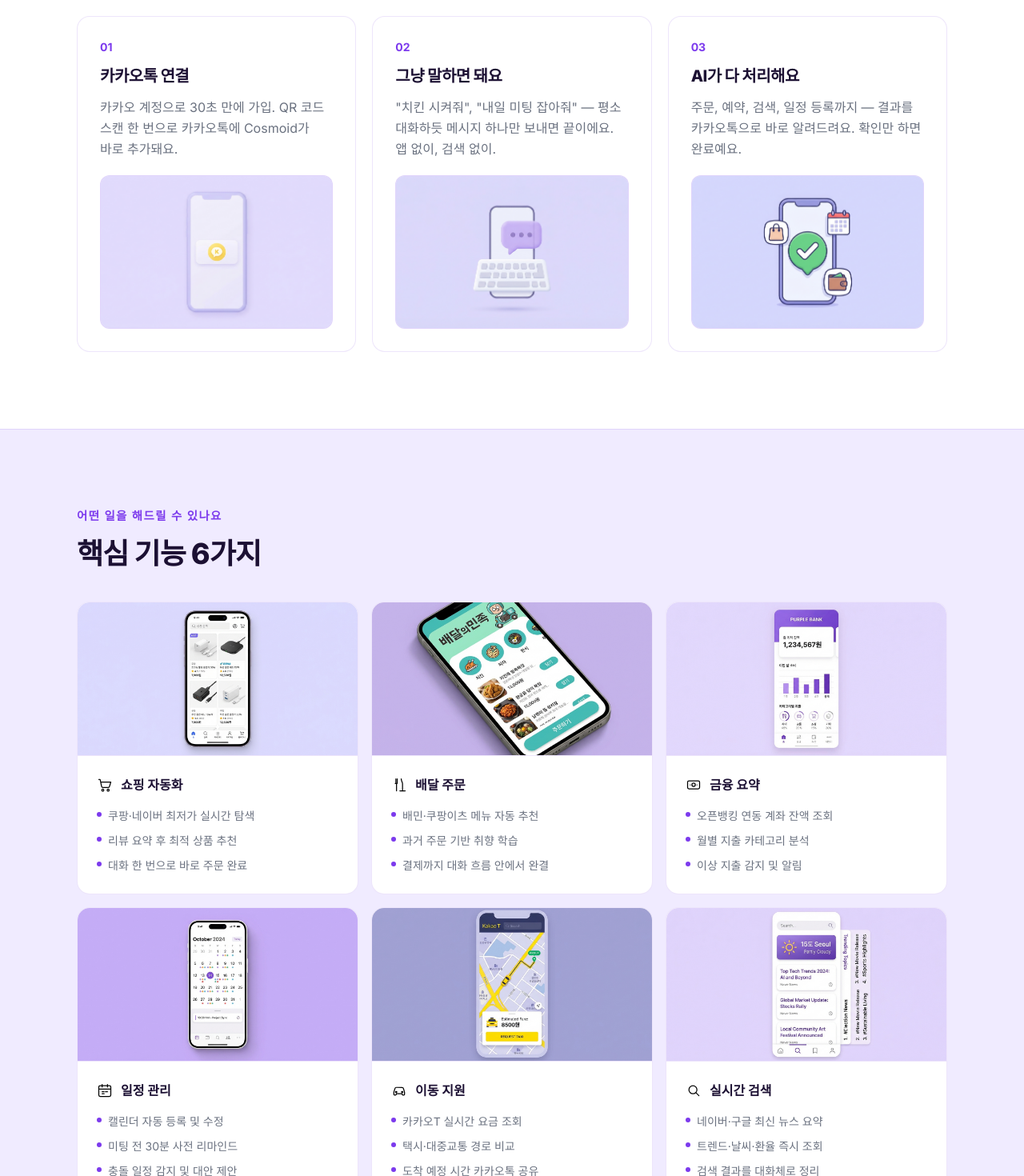
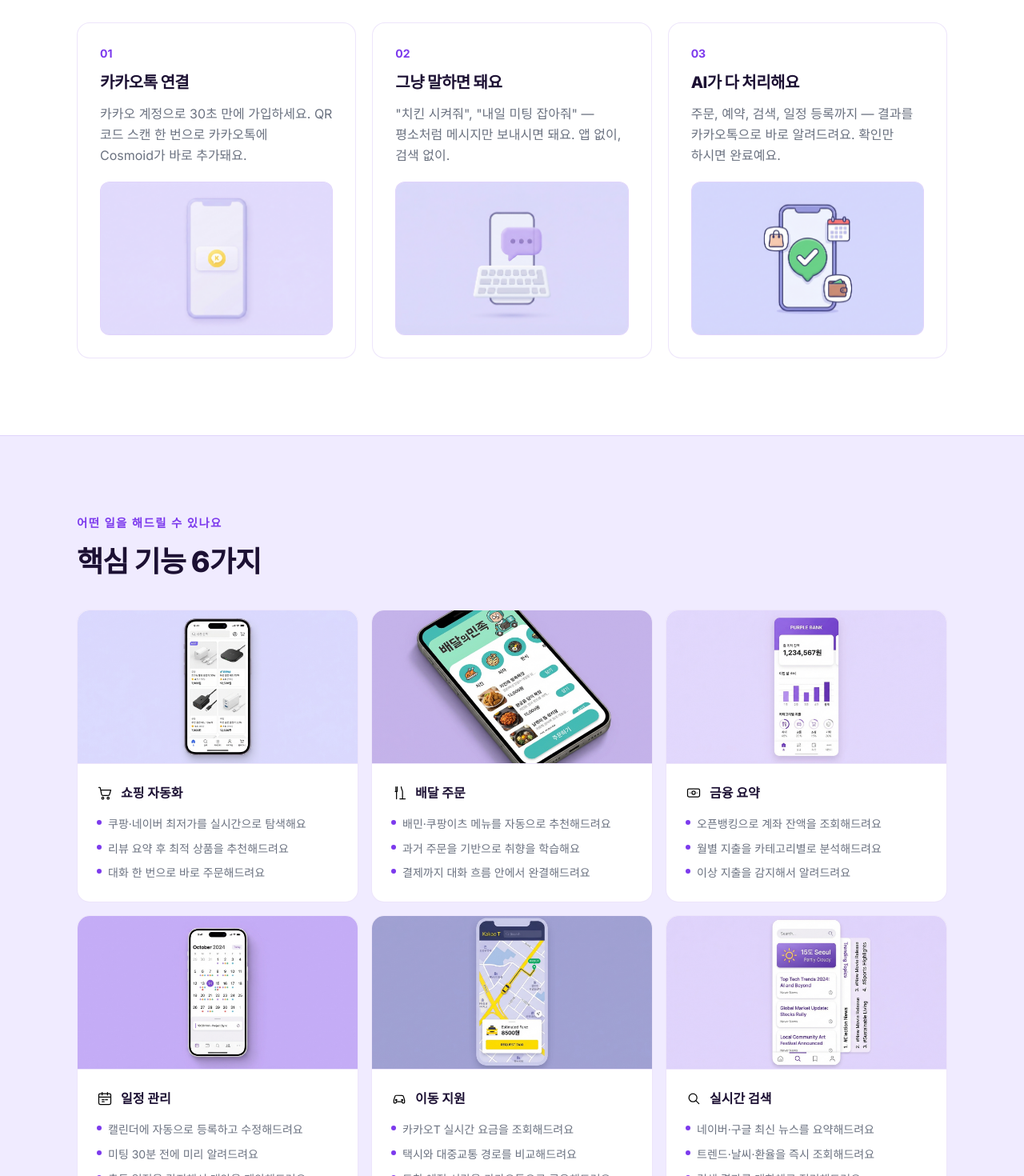
Before and after one commit to seojoonkim/cosmoid, a Next.js app: page / in a window 1280 px wide. Shown: the part 1980-3450 px from the top of the page at 80% size. Built offline with nearby package versions, Linux system fonts and the light colour scheme.

Commit message:
fix: 불릿 존댓말/WhyCosmoid 소제목/줄간격

```diff
--- a/src/app/globals.css
+++ b/src/app/globals.css
@@ -34,7 +34,7 @@ body {
   background: var(--bg);
   color: var(--text);
   overflow-x: hidden;
-  line-height: 1.6;
+  line-height: 1.75;
   word-break: keep-all;
 }
 a {
--- a/src/components/Features.tsx
+++ b/src/components/Features.tsx
@@ -8,37 +8,37 @@ const features = [
     icon: "/icons/cart.svg",
     title: "쇼핑 자동화",
     image: "/images/2026-03-01-feat-shopping.png",
-    bullets: ["쿠팡·네이버 최저가 실시간 탐색", "리뷰 요약 후 최적 상품 추천", "대화 한 번으로 바로 주문 완료"],
+    bullets: ["쿠팡·네이버 최저가를 실시간으로 탐색해요", "리뷰 요약 후 최적 상품을 추천해드려요", "대화 한 번으로 바로 주문해드려요"],
   },
   {
     icon: "/icons/food.svg",
     title: "배달 주문",
     image: "/images/2026-03-01-feat-delivery.png",
-    bullets: ["배민·쿠팡이츠 메뉴 자동 추천", "과거 주문 기반 취향 학습", "결제까지 대화 흐름 안에서 완결"],
+    bullets: ["배민·쿠팡이츠 메뉴를 자동으로 추천해드려요", "과거 주문을 기반으로 취향을 학습해요", "결제까지 대화 흐름 안에서 완결해드려요"],
   },
   {
     icon: "/icons/money.svg",
     title: "금융 요약",
     image: "/images/2026-03-01-feat-finance.png",
-    bullets: ["오픈뱅킹 연동 계좌 잔액 조회", "월별 지출 카테고리 분석", "이상 지출 감지 및 알림"],
+    bullets: ["오픈뱅킹으로 계좌 잔액을 조회해드려요", "월별 지출을 카테고리별로 분석해드려요", "이상 지출을 감지해서 알려드려요"],
   },
   {
     icon: "/icons/calendar.svg",
     title: "일정 관리",
     image: "/images/2026-03-01-feat-calendar.png",
-    bullets: ["캘린더 자동 등록 및 수정", "미팅 전 30분 사전 리마인드", "충돌 일정 감지 및 대안 제안"],
+    bullets: ["캘린더에 자동으로 등록하고 수정해드려요", "미팅 30분 전에 미리 알려드려요", "충돌 일정을 감지해서 대안을 제안해드려요"],
   },
   {
     icon: "/icons/car.svg",
     title: "이동 지원",
     image: "/images/2026-03-01-feat-taxi.png",
-    bullets: ["카카오T 실시간 요금 조회", "택시·대중교통 경로 비교", "도착 예정 시간 카카오톡 공유"],
+    bullets: ["카카오T 실시간 요금을 조회해드려요", "택시와 대중교통 경로를 비교해드려요", "도착 예정 시간을 카카오톡으로 공유해드려요"],
   },
   {
     icon: "/icons/search.svg",
     title: "실시간 검색",
     image: "/images/2026-03-01-feat-search.png",
-    bullets: ["네이버·구글 최신 뉴스 요약", "트렌드·날씨·환율 즉시 조회", "검색 결과를 대화체로 정리"],
+    bullets: ["네이버·구글 최신 뉴스를 요약해드려요", "트렌드·날씨·환율을 즉시 조회해드려요", "검색 결과를 대화체로 정리해드려요"],
   },
 ];
 
--- a/src/components/HowItWorks.tsx
+++ b/src/components/HowItWorks.tsx
@@ -6,19 +6,19 @@ const steps = [
   {
     number: "01",
     title: "카카오톡 연결",
-    description: "카카오 계정으로 30초 만에 가입. QR 코드 스캔 한 번으로 카카오톡에 Cosmoid가 바로 추가돼요.",
+    description: "카카오 계정으로 30초 만에 가입하세요. QR 코드 스캔 한 번으로 카카오톡에 Cosmoid가 바로 추가돼요.",
     image: "/images/2026-03-01-step1-connect.png",
   },
   {
     number: "02",
     title: "그냥 말하면 돼요",
-    description: "\"치킨 시켜줘\", \"내일 미팅 잡아줘\" — 평소 대화하듯 메시지 하나만 보내면 끝이에요. 앱 없이, 검색 없이.",
+    description: "\"치킨 시켜줘\", \"내일 미팅 잡아줘\" — 평소처럼 메시지만 보내시면 돼요. 앱 없이, 검색 없이.",
     image: "/images/2026-03-01-step2-request.png",
   },
   {
     number: "03",
     title: "AI가 다 처리해요",
-    description: "주문, 예약, 검색, 일정 등록까지 — 결과를 카카오톡으로 바로 알려드려요. 확인만 하면 완료예요.",
+    description: "주문, 예약, 검색, 일정 등록까지 — 결과를 카카오톡으로 바로 알려드려요. 확인만 하시면 완료예요.",
     image: "/images/2026-03-01-step3-done.png",
   },
 ];
--- a/src/components/WhyCosmoid.tsx
+++ b/src/components/WhyCosmoid.tsx
@@ -29,7 +29,7 @@ export default function WhyCosmoid() {
           {/* 기존 방식 */}
           <div className="card overflow-hidden flex flex-col">
             <div className="p-6 md:p-8">
-              <p className="text-lg font-extrabold text-[var(--text)] mb-1">기존 방식</p><p className="text-sm text-[var(--muted)] mb-5">지금까지 AI 에이전트를 못 쓴 이유</p>
+              <p className="text-xl font-black text-[var(--text)] mb-1">기존 방식</p><p className="text-sm text-[var(--muted)] mb-5">지금까지 AI 에이전트를 못 쓴 이유</p>
               <ul className="mt-5 space-y-3 text-base leading-relaxed text-[var(--muted)]">
                 <li className="flex items-start gap-2">
                   <span className="mt-2 h-1.5 w-1.5 rounded-full bg-red-400 shrink-0" />
@@ -53,7 +53,7 @@ export default function WhyCosmoid() {
           {/* Cosmoid */}
           <div className="card overflow-hidden flex flex-col">
             <div className="p-6 md:p-8">
-              <p className="text-lg font-extrabold text-[var(--purple)] mb-1">Cosmoid</p><p className="text-sm text-[var(--muted)] mb-5">대화 하나로 실행까지</p>
+              <p className="text-xl font-black text-[var(--purple)] mb-1">Cosmoid</p><p className="text-sm text-[var(--muted)] mb-5">대화 하나로 실행까지</p>
               <ul className="mt-5 space-y-3 text-base leading-relaxed">
                 <li className="flex items-start gap-2">
                   <span className="mt-2 h-1.5 w-1.5 rounded-full bg-[var(--purple)] shrink-0" />
```
